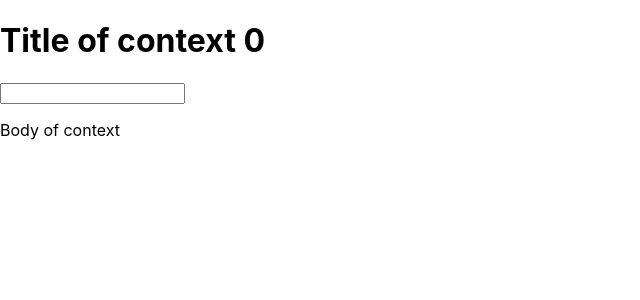
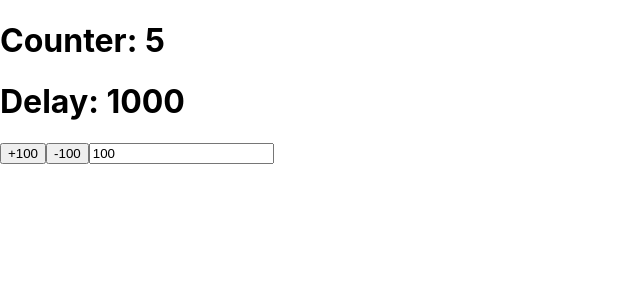
Before and after one commit to viniciusjs07/course-reactjs-project-2, a React (Create React App) app: page / in a window 1280 px wide. Shown: the top 300 px of the page, without its empty margins (0-640 px from the left). Built offline with nearby package versions, Linux system fonts and the light colour scheme.

Commit message:
example custom hook setInterval in App.js

```diff
--- a/src/App.js
+++ b/src/App.js
@@ -1,14 +1,37 @@
 import './App.css';
-import React from 'react';
-import { AppContext } from './context/App';
-import { Div } from './components/Div';
+import React, { useEffect, useRef, useState } from 'react';
+// custom Hook setInterval
+//cb = callback
+const useCustomHook = (cb, delay = 1000) => {
+  const savedCb = useRef();
+
+  useEffect(() => {
+    savedCb.current = cb;
+  }, [cb]);
+
+  useEffect(() => {
+    const interval = setInterval(() => {
+      savedCb.current();
+    }, delay);
+
+    return () => clearInterval(interval);
+  }, [delay]);
+};
 
 function App() {
+  const [counter, setCounter] = useState(0);
+  const [delay, setDelay] = useState(1000);
+  const [incrementor, setIncrementor] = useState(100);
+
+  useCustomHook(() => setCounter((c) => c + 1), delay);
+
   return (
     <>
-      <AppContext>
-        <Div></Div>
-      </AppContext>
+      <h1>Counter: {counter}</h1>
+      <h1>Delay: {delay}</h1>
+      <button onClick={() => setDelay((d) => d + incrementor)}> +{incrementor}</button>
+      <button onClick={() => setDelay((d) => d - incrementor)}> -{incrementor}</button>
+      <input type="number" value={incrementor} onChange={(e) => setIncrementor(Number(e.target.value))}></input>
     </>
   );
 }
```
